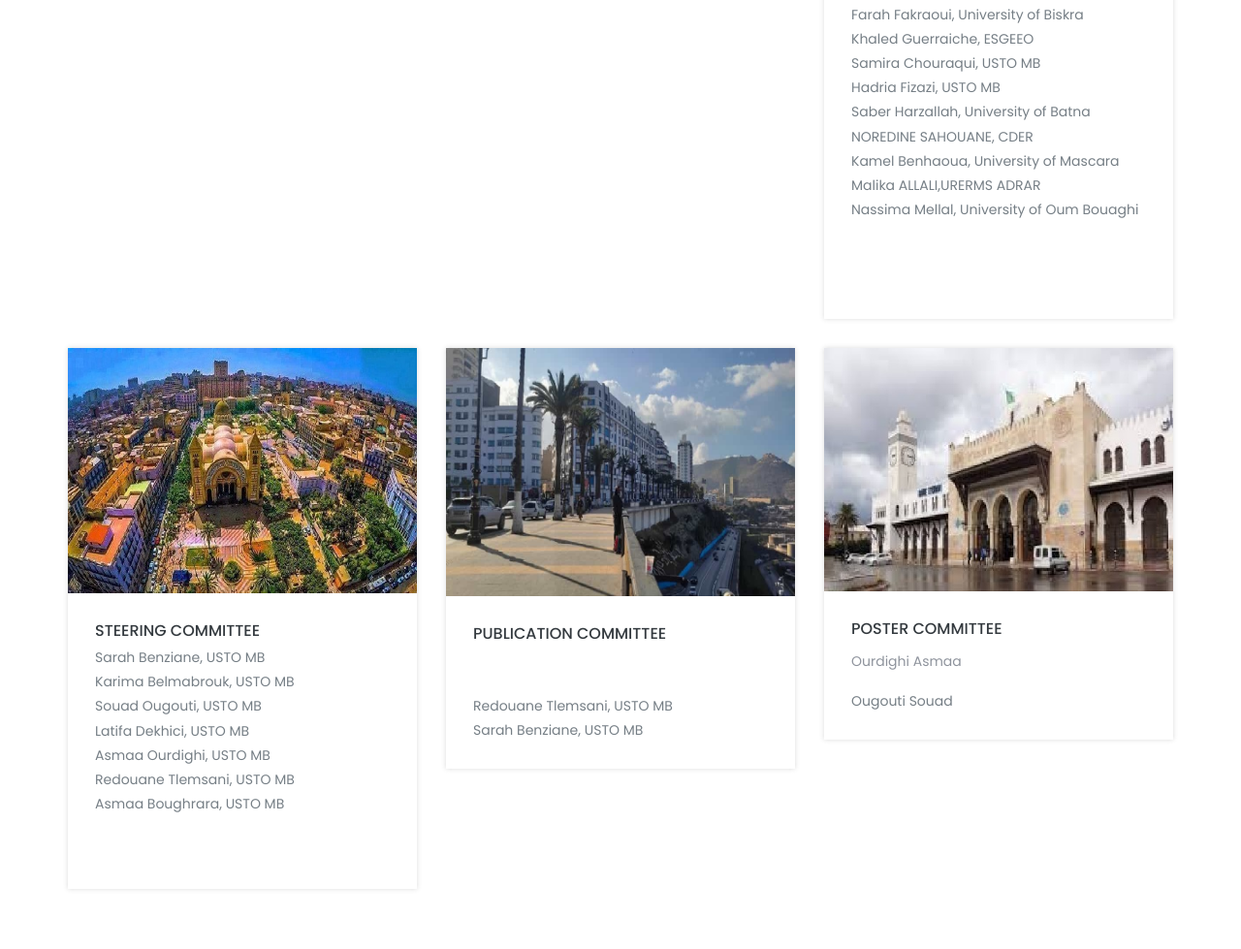
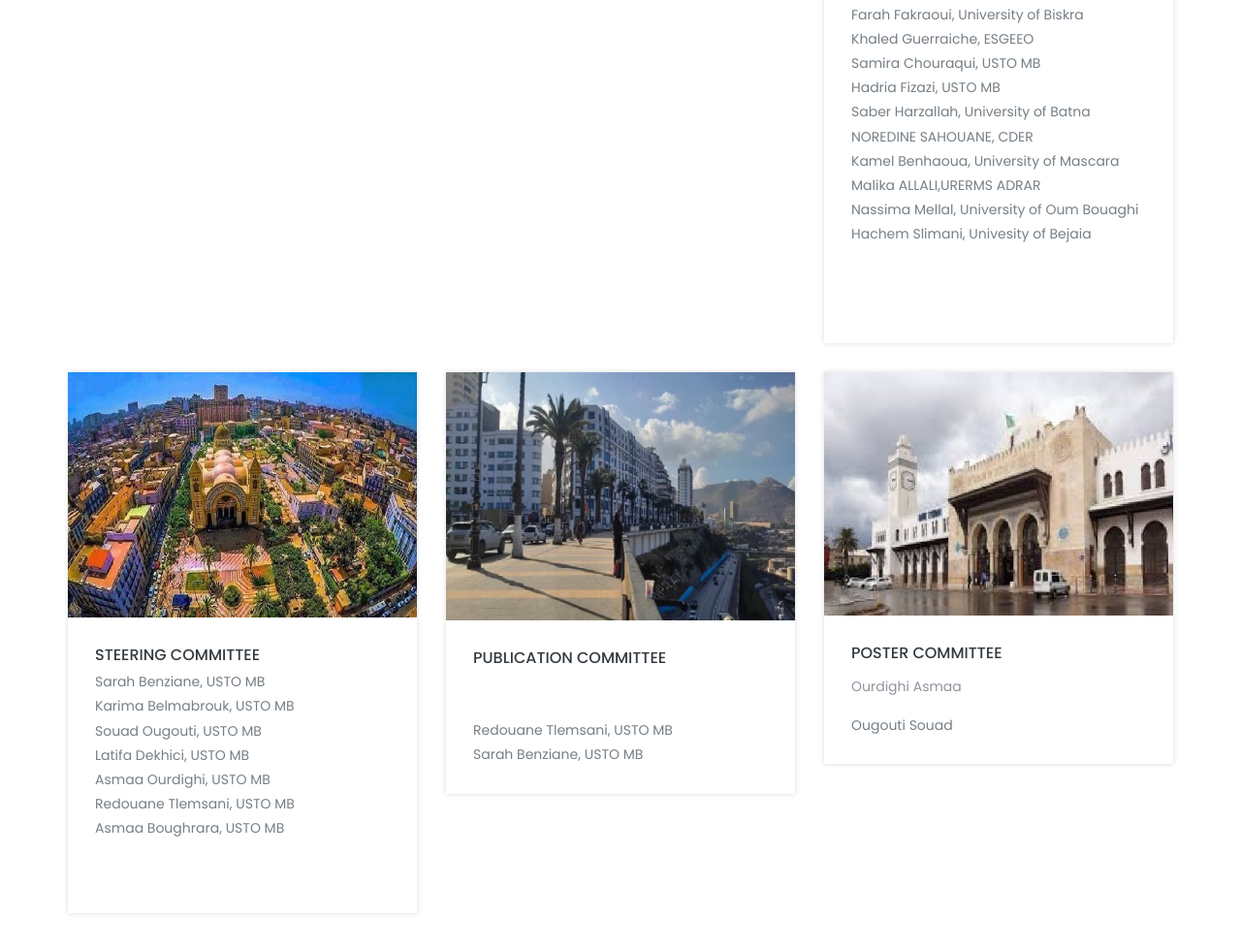
Before and after one commit to Sarahbenziane1/IDEAS-2025, a plain HTML site: page index.html in a window 1280 px wide. Shown: the part 6783-7762 px from the top of the page at 97% size. Drawn offline with nearby package versions, Linux system fonts and the light colour scheme; files whose address does not match are found by name.

Commit message:
Add files via upload

```diff
--- a/index.html
+++ b/index.html
@@ -920,6 +920,7 @@ Asmaa  Boughrara, USTO  MB</h4>
 								  <p>Kamel Benhaoua, University of Mascara</p>
 									<p>Malika ALLALI,URERMS ADRAR</p>
 									<p>Nassima Mellal, University of Oum Bouaghi</p>
+									<p>Hachem Slimani, Univesity of Bejaia</p>
 									<p>&nbsp;</p>
 <h4>&nbsp;</h4>
 								</div>
```
